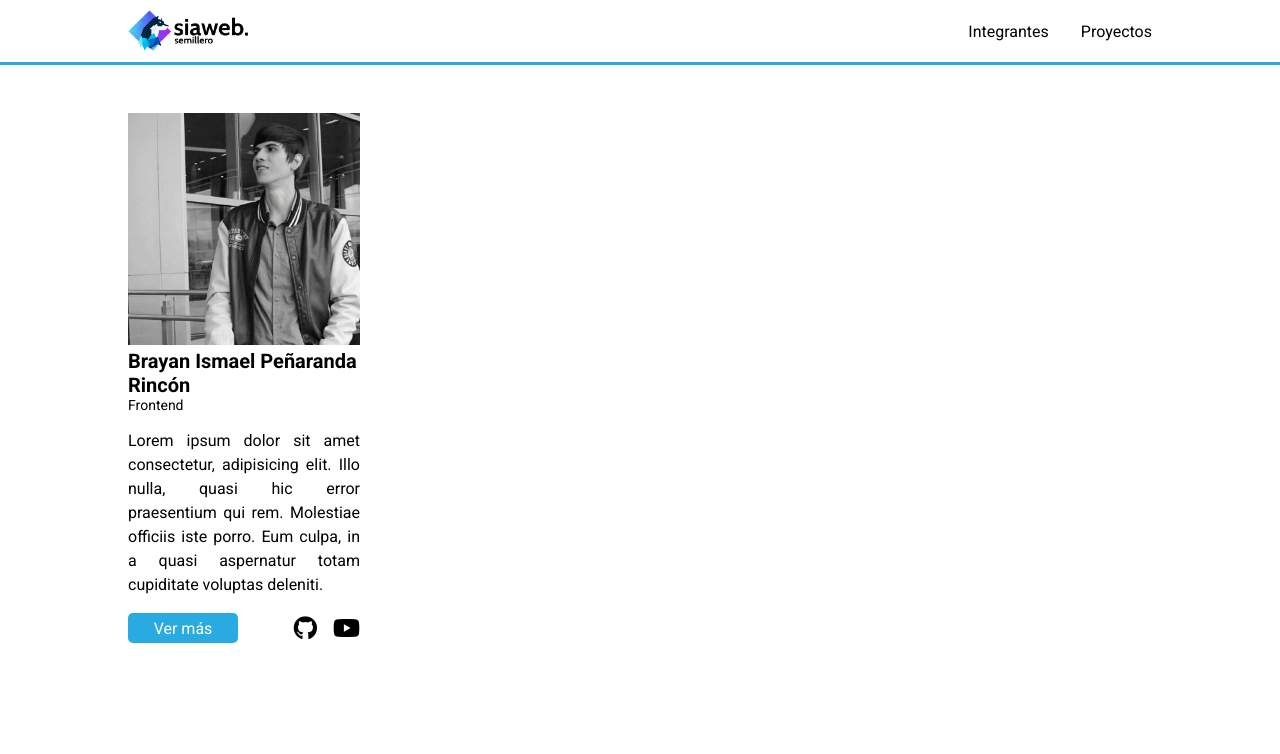
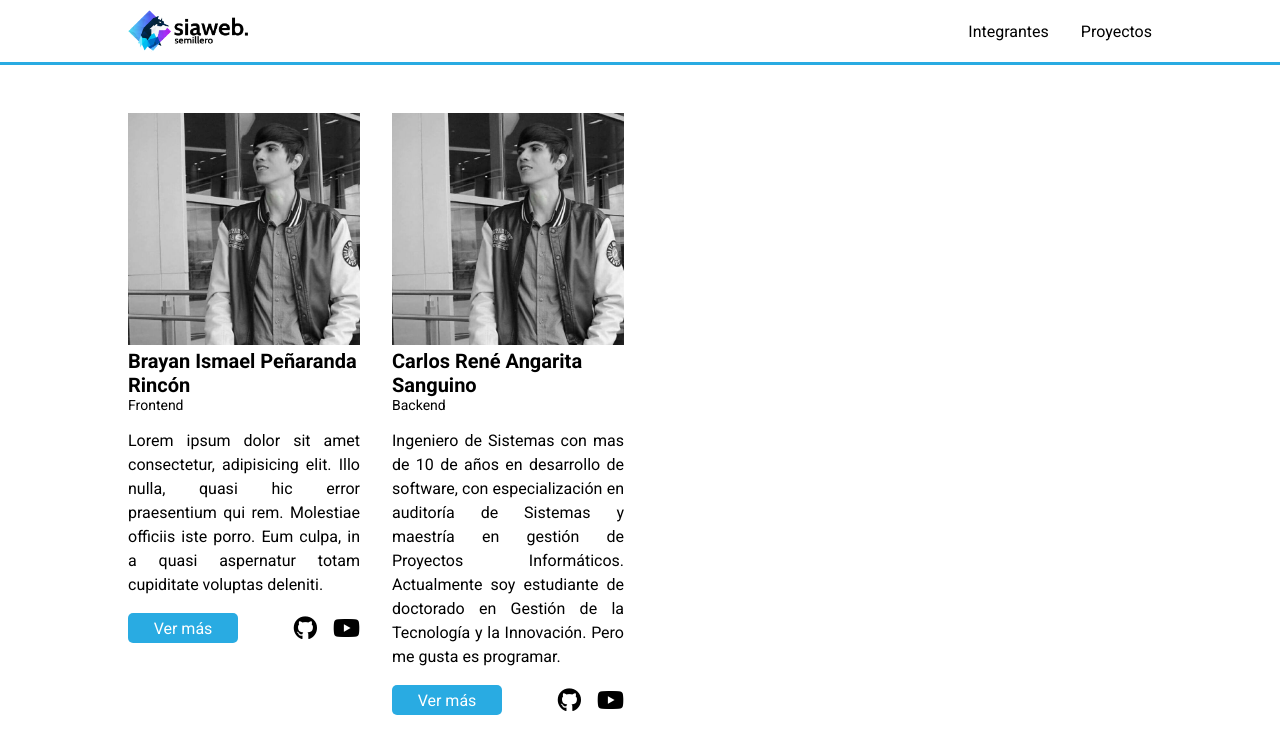
Before and after one commit to siawebufps/practicagit, a plain HTML site: page index.html in a window 1280 px wide. Drawn offline with Linux system fonts and the light colour scheme.

Commit message:
Modificación de index para agregar mis datos

```diff
--- a/index.html
+++ b/index.html
@@ -39,6 +39,24 @@
                     </div>
                 </figure>
 
+                <figure class="s__fig">
+                    <img class="s__fig--img" src="images/perfil.jpg" alt="">
+                    <h3 class="s__fig--h3">Carlos René Angarita Sanguino</h3>
+                    <p class="s__fig--p">Backend</p>
+                    <p class="s__fig--description">Ingeniero de Sistemas con mas de 10 de años en desarrollo de software, con especialización en auditoría de Sistemas y maestría en gestión de Proyectos Informáticos.  Actualmente soy estudiante de doctorado en Gestión de la Tecnología y la Innovación.  Pero me gusta es programar.</p>
+                    <div class="s__div">
+                        <a class="s__div--a" href="">Ver más</a>
+                        <div class="s__socialmedia">
+                            <a class="s__socialmedia--a" target="_blank" href="https://github.com/crangarita">
+                                <i class="fab fa-github"></i>
+                            </a>
+                            <a class="s__socialmedia--a" target="_blank" href="www.youtube.com">
+                                <i class="fab fa-youtube"></i>
+                            </a>
+                        </div>
+                    </div>
+                </figure>
+
             </article>
         </section>
     </main>
```
